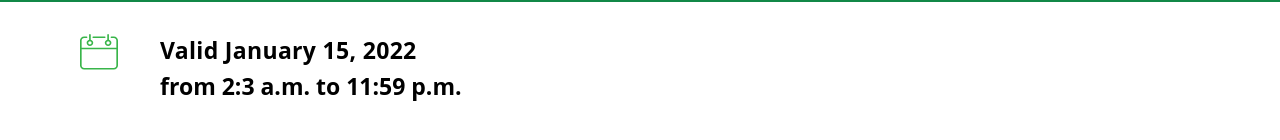
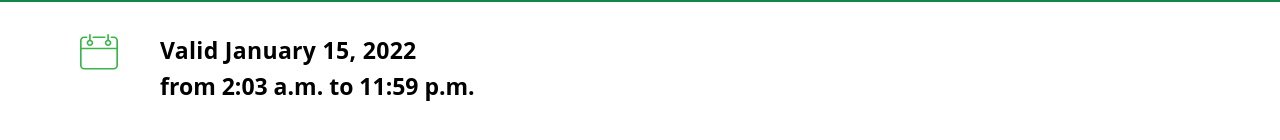
Before and after one commit to cowthatprograms/screening, a plain HTML site: page index.html in a window 1280 px wide. Shown: the part 413-553 px from the top of the page. Drawn offline with Linux system fonts and the light colour scheme; a web font is replaced by a local one.

Commit message:
Add files via upload

```diff
--- a/index.html
+++ b/index.html
@@ -16,7 +16,11 @@
               hours -= 12;
               text = 'p.m.';
             }
-            text = `from ${hours}:${date.getMinutes()} ${text} to 11:59 p.m.`;
+            let minutes = date.getMinutes();
+            if (minutes < 10) {
+                minutes = `0${minutes}`;
+            }
+            text = `from ${hours}:${minutes} ${text} to 11:59 p.m.`;
             x.innerHTML = text;
             let text2 = `Valid ${months[date.getMonth()]} ${date.getDate()}, ${date.getYear() + 1900}`;
             y.innerHTML = text2;
```
